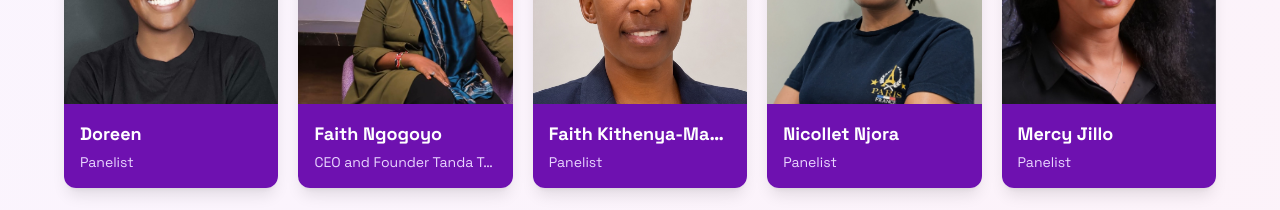
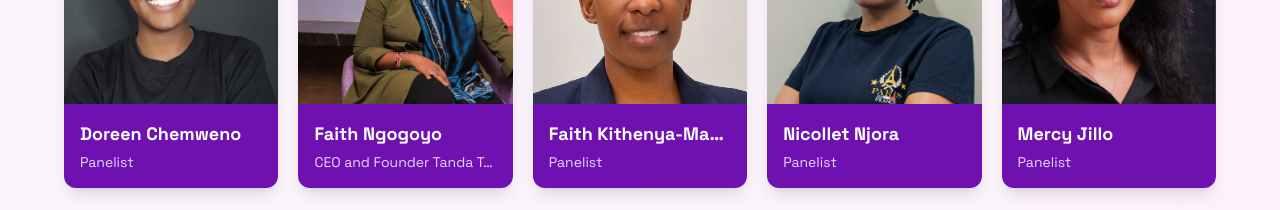
Before and after one commit to Tambua-WomenInTech-Blog/witsummitwebsite, a Next.js app: page / in a window 1280 px wide. Shown: the part 6600-6810 px from the top of the page. Built offline with nearby package versions, Linux system fonts and the light colour scheme.

Commit message:
add surname

```diff
--- a/src/app/data/speakers/2026.ts
+++ b/src/app/data/speakers/2026.ts
@@ -47,7 +47,7 @@ const panelists: Speaker[] = [
     image: "/panelists/nicollet-njora.jpg",
   },
   {
-    name: "Doreen",
+    name: "Doreen Chemweno",
     company: "Panelist",
     bio: "",
     image: "/panelists/doreen.jpg",
```
